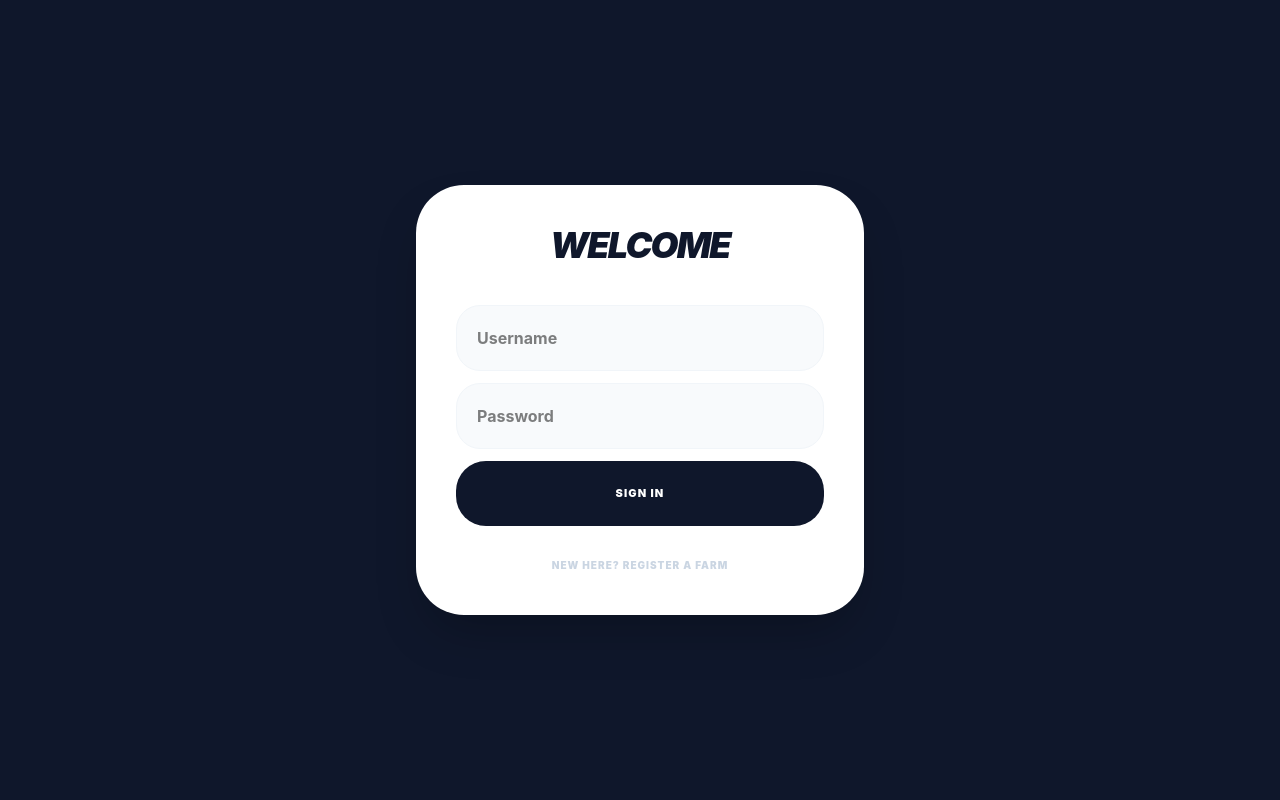
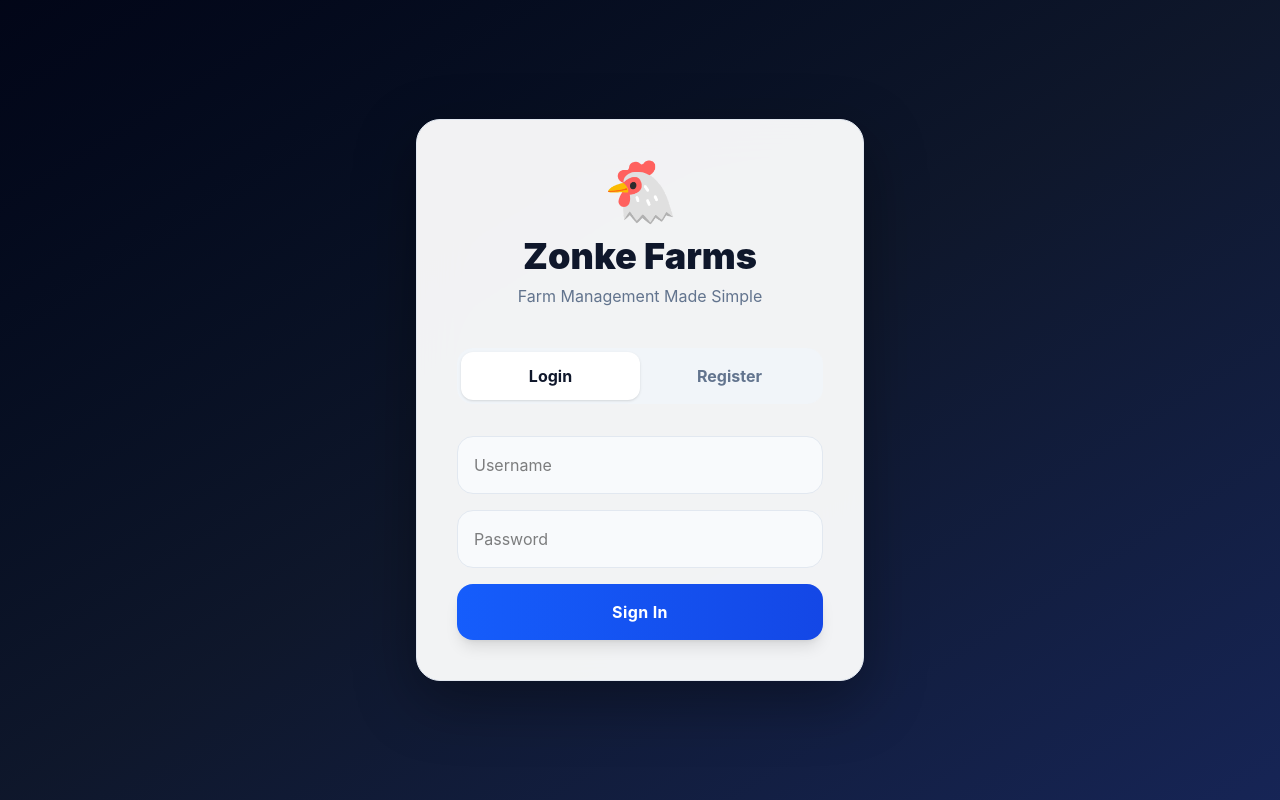
Before and after one commit to Sirclair/Farm-Management, a React app in the folder frontend/: page /login in a window 1280 px wide. Built offline with nearby package versions, Linux system fonts and the light colour scheme; no server answers; the HTML template or start-up script is replaced by a standard one.

Commit message:
removing otp register  frontend

```diff
--- a/frontend/src/pages/Auth.jsx
+++ b/frontend/src/pages/Auth.jsx
@@ -13,11 +13,9 @@ export default function Auth() {
   const nextPath = queryParams.get('next');
 
   const [mode, setMode] = useState('login');
-  const [isRegistered, setIsRegistered] = useState(false);
   const [loading, setLoading] = useState(false);
   const [error, setError] = useState('');
   const [success, setSuccess] = useState('');
-  const [otp, setOtp] = useState('');
 
   const [formData, setFormData] = useState({
     username: '',
@@ -30,6 +28,7 @@ export default function Auth() {
 
   const handleSubmit = async (e) => {
     e.preventDefault();
+
     setLoading(true);
     setError('');
     setSuccess('');
@@ -40,193 +39,216 @@ export default function Auth() {
           username: formData.username,
           password: formData.password,
         });
+
         localStorage.setItem('access', res.data.access);
         localStorage.setItem('refresh', res.data.refresh);
 
         const userRes = await api.get('/api/my-farm/accounts/me/');
+
         setUser(userRes.data);
 
-        if (!userRes.data.is_verified) {
-          // Store email just in case they need to verify now
-          localStorage.setItem('pending_email', userRes.data.email);
-          setIsRegistered(true);
-        } else {
-          navigate(nextPath || '/dashboard');
-        }
+        navigate(nextPath || '/dashboard');
       } else {
         await api.post('/api/my-farm/accounts/register/', formData);
-        // PERSISTENCE FIX: Save email for the next step
-        localStorage.setItem('pending_email', formData.email);
-        setIsRegistered(true);
+
+        setSuccess('Account created successfully. Please sign in.');
+
+        setMode('login');
+
+        setFormData({
+          username: '',
+          password: '',
+          email: '',
+          farm_name: '',
+          first_name: '',
+          last_name: '',
+        });
       }
     } catch (err) {
       const serverError = err.response?.data;
+
       const msg =
         typeof serverError === 'object'
           ? Object.values(serverError).flat()[0]
-          : 'Action Failed. Please check your credentials.';
+          : 'Action failed. Please try again.';
+
       setError(msg);
     } finally {
       setLoading(false);
     }
   };
 
-  const handleVerify = async (e) => {
-    e.preventDefault();
-    setLoading(true);
-    setError('');
+  return (
+    <div className="min-h-screen bg-gradient-to-br from-slate-950 via-slate-900 to-blue-950 flex items-center justify-center p-6">
+      <motion.div
+        initial={{ opacity: 0, y: 30 }}
+        animate={{ opacity: 1, y: 0 }}
+        transition={{ duration: 0.4 }}
+        className="
+          w-full
+          max-w-md
+          bg-white/95
+          backdrop-blur-xl
+          rounded-3xl
+          shadow-[0_20px_60px_rgba(0,0,0,0.35)]
+          border
+          border-slate-200
+          p-10
+        "
+      >
+        <div className="text-center mb-10">
+          <div className="text-6xl mb-4">🐔</div>
 
-    // PERSISTENCE FIX: Fallback to localStorage if state is wiped
-    const emailToVerify = formData.email || localStorage.getItem('pending_email');
+          <h1 className="text-4xl font-black text-slate-900">Zonke Farms</h1>
 
-    try {
-      await api.post('/api/my-farm/accounts/verify-otp/', {
-        code: otp,
-        email: emailToVerify,
-      });
+          <p className="text-slate-500 mt-2">Farm Management Made Simple</p>
+        </div>
 
-      localStorage.removeItem('pending_email'); // Cleanup
-      setMode('login');
-      setIsRegistered(false);
-      setSuccess('Account verified! Please sign in to continue.');
-      setOtp('');
-    } catch (err) {
-      setError(err.response?.data?.error || 'Invalid Verification Code.');
-    } finally {
-      setLoading(false);
-    }
-  };
+        <div className="flex mb-8 bg-slate-100 rounded-2xl p-1">
+          <button
+            type="button"
+            onClick={() => {
+              setMode('login');
+              setError('');
+            }}
+            className={`flex-1 py-3 rounded-xl font-bold transition-all ${
+              mode === 'login' ? 'bg-white shadow text-slate-900' : 'text-slate-500'
+            }`}
+          >
+            Login
+          </button>
 
-  // --- OTP VERIFICATION UI ---
-  if (isRegistered) {
-    const displayEmail = formData.email || localStorage.getItem('pending_email');
-    return (
-      <div className="min-h-screen flex bg-slate-900 justify-center items-center p-6 text-center">
-        <motion.div
-          initial={{ opacity: 0, scale: 0.9 }}
-          animate={{ opacity: 1, scale: 1 }}
-          className="w-full max-w-md bg-white p-12 rounded-[48px] shadow-2xl"
-        >
-          <div className="bg-blue-100 w-20 h-20 rounded-3xl flex items-center justify-center mx-auto mb-6 text-3xl animate-bounce">
-            🔐
-          </div>
-          <h2 className="text-2xl font-black italic uppercase text-slate-900 mb-2">
-            Verify Account
-          </h2>
-          <p className="text-slate-400 text-[10px] font-bold uppercase tracking-widest mb-6">
-            Code sent to: <span className="text-blue-600 font-black">{displayEmail}</span>
-          </p>
-          <form onSubmit={handleVerify}>
-            <input
-              id="otp_code"
-              name="otp_code"
-              required
-              placeholder="000000"
-              maxLength="6"
-              className="w-full p-5 bg-slate-50 border border-slate-100 rounded-3xl text-center text-3xl font-black tracking-[0.3em] outline-none mb-4 focus:border-blue-500"
-              onChange={(e) => setOtp(e.target.value)}
-            />
-            {error && (
-              <p className="text-rose-500 text-[9px] font-black uppercase mb-4 animate-pulse">
-                ⚠️ {error}
-              </p>
-            )}
-            <button
-              disabled={loading}
-              className="w-full bg-blue-600 text-white py-5 rounded-3xl font-black uppercase text-[11px] tracking-widest hover:bg-slate-900 transition-all"
-            >
-              {loading ? 'Verifying...' : 'Confirm & Unlock'}
-            </button>
-          </form>
           <button
-            onClick={() => setIsRegistered(false)}
-            className="mt-6 text-[9px] font-bold text-slate-400 uppercase tracking-tighter hover:text-slate-600"
+            type="button"
+            onClick={() => {
+              setMode('register');
+              setError('');
+            }}
+            className={`flex-1 py-3 rounded-xl font-bold transition-all ${
+              mode === 'register' ? 'bg-white shadow text-slate-900' : 'text-slate-500'
+            }`}
           >
-            Back to registration
+            Register
           </button>
-        </motion.div>
-      </div>
-    );
-  }
+        </div>
 
-  // --- LOGIN / REGISTER UI ---
-  return (
-    <div className="min-h-screen flex bg-slate-900 p-6 justify-center items-center">
-      <motion.div layout className="w-full max-w-md bg-white p-10 rounded-[48px] shadow-2xl">
-        <h2 className="text-4xl font-black italic uppercase tracking-tighter text-center mb-10 text-slate-900">
-          {mode === 'login' ? 'Welcome' : 'Create Farm'}
-        </h2>
-
-        <form onSubmit={handleSubmit} className="space-y-3">
+        <form onSubmit={handleSubmit} className="space-y-4">
           <input
-            id="username"
-            name="username"
             required
             placeholder="Username"
-            className="w-full p-5 bg-slate-50 border border-slate-100 rounded-3xl outline-none font-bold"
-            onChange={(e) => setFormData({ ...formData, username: e.target.value })}
+            value={formData.username}
+            onChange={(e) =>
+              setFormData({
+                ...formData,
+                username: e.target.value,
+              })
+            }
+            className="w-full p-4 rounded-2xl border border-slate-200 bg-slate-50 focus:outline-none focus:ring-2 focus:ring-blue-500"
           />
+
           {mode === 'register' && (
             <>
               <input
-                id="email"
-                name="email"
                 required
                 type="email"
                 placeholder="Email Address"
-                className="w-full p-5 bg-slate-50 border border-slate-100 rounded-3xl outline-none font-bold"
-                onChange={(e) => setFormData({ ...formData, email: e.target.value })}
+                value={formData.email}
+                onChange={(e) =>
+                  setFormData({
+                    ...formData,
+                    email: e.target.value,
+                  })
+                }
+                className="w-full p-4 rounded-2xl border border-slate-200 bg-slate-50 focus:outline-none focus:ring-2 focus:ring-blue-500"
               />
+
               <input
-                id="farm_name"
-                name="farm_name"
                 required
                 placeholder="Farm Name"
-                className="w-full p-5 bg-blue-50 border border-blue-100 rounded-3xl outline-none font-bold text-blue-900"
-                onChange={(e) => setFormData({ ...formData, farm_name: e.target.value })}
+                value={formData.farm_name}
+                onChange={(e) =>
+                  setFormData({
+                    ...formData,
+                    farm_name: e.target.value,
+                  })
+                }
+                className="w-full p-4 rounded-2xl border border-slate-200 bg-slate-50 focus:outline-none focus:ring-2 focus:ring-blue-500"
+              />
+
+              <input
+                placeholder="First Name"
+                value={formData.first_name}
+                onChange={(e) =>
+                  setFormData({
+                    ...formData,
+                    first_name: e.target.value,
+                  })
+                }
+                className="w-full p-4 rounded-2xl border border-slate-200 bg-slate-50 focus:outline-none focus:ring-2 focus:ring-blue-500"
+              />
+
+              <input
+                placeholder="Last Name"
+                value={formData.last_name}
+                onChange={(e) =>
+                  setFormData({
+                    ...formData,
+                    last_name: e.target.value,
+                  })
+                }
+                className="w-full p-4 rounded-2xl border border-slate-200 bg-slate-50 focus:outline-none focus:ring-2 focus:ring-blue-500"
               />
             </>
           )}
+
           <input
-            id="password"
-            name="password"
             required
             type="password"
             placeholder="Password"
-            className="w-full p-5 bg-slate-50 border border-slate-100 rounded-3xl outline-none font-bold"
-            onChange={(e) => setFormData({ ...formData, password: e.target.value })}
+            value={formData.password}
+            onChange={(e) =>
+              setFormData({
+                ...formData,
+                password: e.target.value,
+              })
+            }
+            className="w-full p-4 rounded-2xl border border-slate-200 bg-slate-50 focus:outline-none focus:ring-2 focus:ring-blue-500"
           />
 
           {error && (
-            <p className="text-rose-500 text-[9px] font-black uppercase text-center py-2 italic animate-pulse">
+            <div className="bg-red-50 border border-red-200 text-red-600 text-sm p-3 rounded-xl">
               {error}
-            </p>
+            </div>
           )}
 
           {success && (
-            <p className="text-emerald-600 text-[10px] font-black uppercase text-center py-3 italic border border-emerald-100 bg-emerald-50 rounded-2xl mb-2">
-              ✅ {success}
-            </p>
+            <div className="bg-green-50 border border-green-200 text-green-700 text-sm p-3 rounded-xl">
+              {success}
+            </div>
           )}
 
           <button
             disabled={loading}
-            className="w-full bg-slate-900 text-white py-6 rounded-[30px] font-black uppercase text-[11px] tracking-widest hover:bg-blue-600 transition-all"
+            className="
+              w-full
+              bg-gradient-to-r
+              from-blue-600
+              to-blue-700
+              text-white
+              py-4
+              rounded-2xl
+              font-bold
+              tracking-wide
+              hover:scale-[1.02]
+              transition-all
+              duration-200
+              shadow-lg
+              disabled:opacity-50
+            "
           >
-            {loading ? 'Authenticating...' : mode === 'login' ? 'Sign In' : 'Start My Farm'}
+            {loading ? 'Please wait...' : mode === 'login' ? 'Sign In' : 'Create Farm Account'}
           </button>
         </form>
-        <button
-          type="button"
-          onClick={() => {
-            setMode(mode === 'login' ? 'register' : 'login');
-            setError('');
-            setSuccess('');
-          }}
-          className="w-full mt-8 text-[10px] font-black text-slate-300 uppercase tracking-widest hover:text-blue-500 text-center"
-        >
-          {mode === 'login' ? 'New here? Register a farm' : 'Already registered? Login'}
-        </button>
       </motion.div>
     </div>
   );
```
